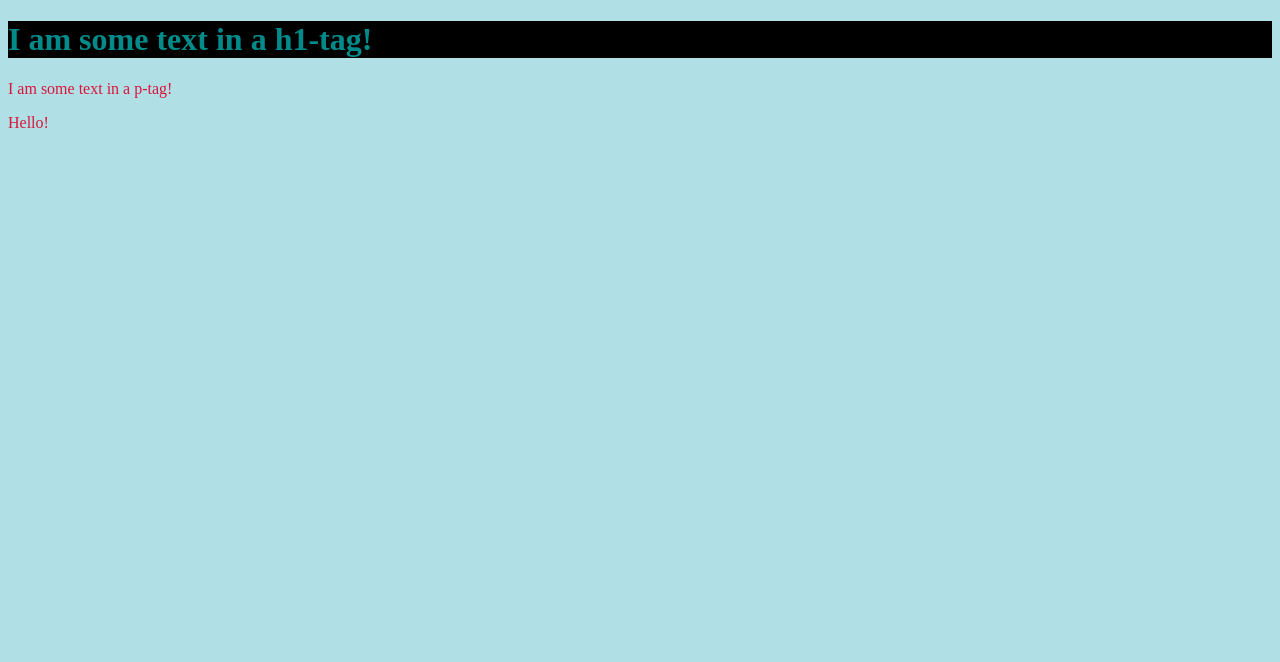
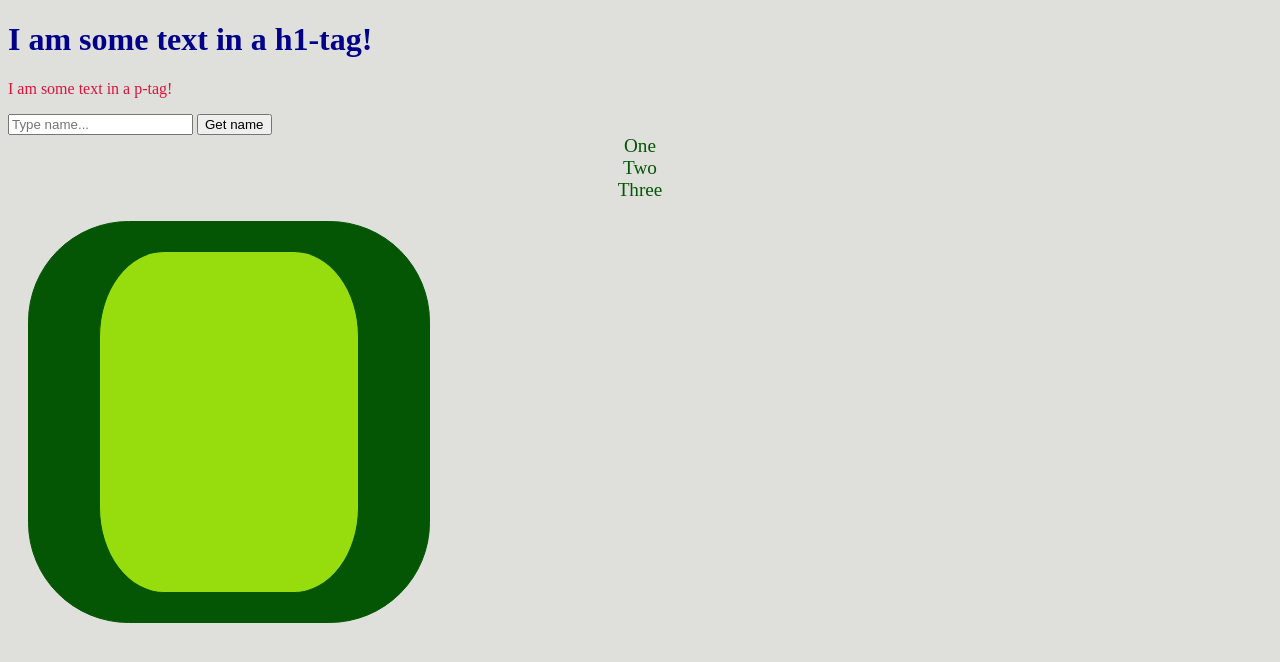
Before and after one commit to AlexanderTarler/TypeScript-Trainingground, a website: page public/html/index.html in a window 1280 px wide. Drawn offline with Linux system fonts and the light colour scheme; files that its build step writes are made by us from their sources.

Commit message:
Added script to html

```diff
--- a/package.json
+++ b/package.json
@@ -34,6 +34,8 @@
     "typescript": "^4.9.5"
   },
   "dependencies": {
-    "express": "^4.18.2"
+    "@types/jsdom": "^21.1.0",
+    "express": "^4.18.2",
+    "jsdom": "^21.1.0"
   }
 }
--- a/public/css/styles.css
+++ b/public/css/styles.css
@@ -1,5 +1,6 @@
 body {
-  background-color: powderblue;
+  background-color: #dfdfdc;
+  color: #045604;
 }
 
 h1 {
@@ -10,7 +11,36 @@ p {
   color: crimson;
 }
 
-.testClass {
-  color: darkcyan;
-  background-color: black;
+div {
+  font-size: larger;
+  display: flex;
+  align-items: center;
+  justify-content: center;
 }
+
+.box {
+    display: flex;
+    background-color: #045604;
+    height: 300px;
+    width: 300px;
+    border: 1px solid #045604;
+    padding: 50px;
+    margin: 20px;
+    border-radius: 25%;
+  }
+
+.innerBox {
+  display: flex;
+    background-color: #97dc0c;
+    height: 250px;
+    width: 250px;
+    border: 1px solid #045604;
+    padding: 45px;
+    margin: 20px;
+    border-radius: 25%;
+}
+
+
+.greeter {
+  color: #045604;
+}
--- a/public/html/index.html
+++ b/public/html/index.html
@@ -4,12 +4,31 @@
     <meta charset="UTF-8" />
     <meta http-equiv="X-UA-Compatible" content="IE=edge" />
     <meta name="viewport" content="width=device-width, initial-scale=1.0" />
-    <link rel="stylesheet" type="text/css" href="../build/css/styles.css" />
+    <link rel="stylesheet" href="/css/styles.css" />
     <title>Document</title>
   </head>
   <body>
-    <h1 class="testClass">I am some text in a h1-tag!</h1>
+
+
+    <h1>I am some text in a h1-tag!</h1>
     <p>I am some text in a p-tag!</p>
-    <p>Hello!</p>
+    <input type="text" placeholder="Type name..." id="myInput">
+    <button type="button" onclick="getName();">Get name</button>
+
+    <div id="greeter"></div>
+    <div>One</div>
+    <div>Two</div>
+    <div>Three</div>
+
+
+    <div class="box">
+      <div class="innerBox"></div></div>
+      <script type="text/javascript">
+        const getName = () => {
+        const name = document.getElementById('myInput').value;
+        const nameToGreet = document.getElementById('greeter');
+        return nameToGreet.innerText = `Hello, ${name}!`;
+        }
+      </script>
   </body>
 </html>
--- a/src/server.ts
+++ b/src/server.ts
@@ -7,8 +7,7 @@ const PORT = 4000;
 // app.get is a request to the server that gives a response
 // in this case, as long as the client is on "localhost:4000/",
 // they get greeted with the index.html-file
-app.use(express.static('/public'));
-console.log(__dirname + '/css');
+app.use(express.static(path.join(__dirname, '../public')));
 
 app.get('/', function (req: Request, res: Response) {
   res.sendFile(path.join(__dirname, '../public/html/index.html'));
```
Also changed, not shown: src/async-functions.ts (added, +56 -0 lines), src/index.ts (+10 -50 lines), build/async-functions.js (added), build/index.js, build/server.js, 1 other file.
